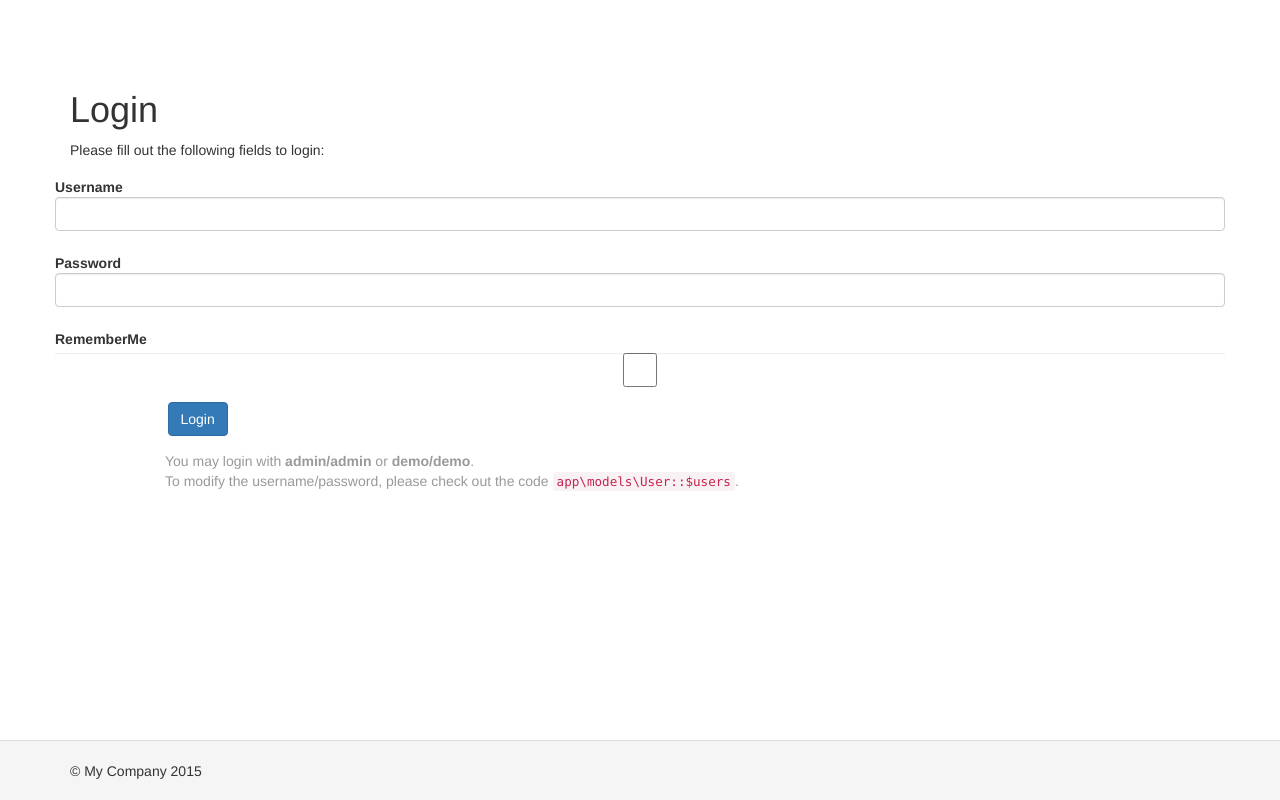
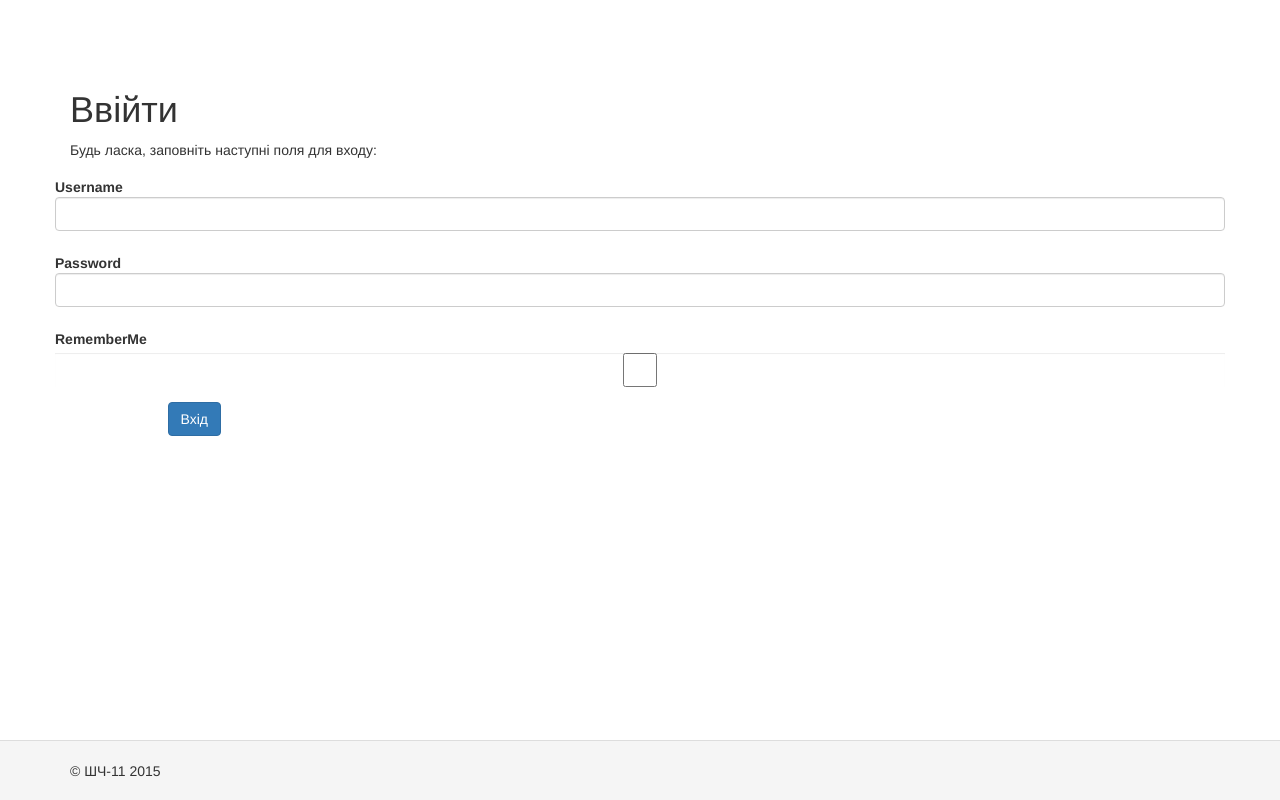
Before and after one commit to muravskiy/vetl, a Yii app: template views/site/login.php in a window 1280 px wide. Run offline with PHP 8.4 and a stand-in for Yii, Linux system fonts and the light colour scheme; the template is opened without the code that fills it, so the values that code supplies are empty; form fields are guessed from the names that the template uses; some libraries are stand-ins or nearby versions.

Commit message:
Немного закоментировал, и перевел на Украинский

```diff
--- a/views/layouts/main.php
+++ b/views/layouts/main.php
@@ -27,7 +27,7 @@ AppAsset::register($this);
 <div class="wrap">
     <?php
     NavBar::begin([
-        'brandLabel' => 'My Company',
+        'brandLabel' => 'Вимірювальна електротехнічна лабораторія',
         'brandUrl' => Yii::$app->homeUrl,
         'options' => [
             'class' => 'navbar-inverse navbar-fixed-top',
@@ -36,13 +36,13 @@ AppAsset::register($this);
     echo Nav::widget([
         'options' => ['class' => 'navbar-nav navbar-right'],
         'items' => [
-            ['label' => 'Home', 'url' => ['/site/index']],
-            ['label' => 'About', 'url' => ['/site/about']],
-            ['label' => 'Contact', 'url' => ['/site/contact']],
+            //['label' => 'Home', 'url' => ['/site/index']],
+            //['label' => 'About', 'url' => ['/site/about']],
+            //['label' => 'Contact', 'url' => ['/site/contact']],
             Yii::$app->user->isGuest ?
-                ['label' => 'Login', 'url' => ['/site/login']] :
+                ['label' => 'Вхід', 'url' => ['/site/login']] :
                 [
-                    'label' => 'Logout (' . Yii::$app->user->identity->username . ')',
+                    'label' => 'Вихід (' . Yii::$app->user->identity->username . ')',
                     'url' => ['/site/logout'],
                     'linkOptions' => ['data-method' => 'post']
                 ],
@@ -61,7 +61,7 @@ AppAsset::register($this);
 
 <footer class="footer">
     <div class="container">
-        <p class="pull-left">&copy; My Company <?= date('Y') ?></p>
+        <p class="pull-left">&copy; ШЧ-11 <?= date('Y') ?></p>
 
         <p class="pull-right"><?= Yii::powered() ?></p>
     </div>
--- a/views/site/index.php
+++ b/views/site/index.php
@@ -2,8 +2,9 @@
 
 /* @var $this yii\web\View */
 
-$this->title = 'My Yii Application';
+$this->title = 'VETL';
 ?>
+<!--
 <div class="site-index">
 
     <div class="jumbotron">
@@ -51,3 +52,4 @@ $this->title = 'My Yii Application';
 
     </div>
 </div>
+ -->
--- a/views/site/login.php
+++ b/views/site/login.php
@@ -7,13 +7,13 @@
 use yii\helpers\Html;
 use yii\bootstrap\ActiveForm;
 
-$this->title = 'Login';
+$this->title = 'Ввійти';
 $this->params['breadcrumbs'][] = $this->title;
 ?>
 <div class="site-login">
     <h1><?= Html::encode($this->title) ?></h1>
 
-    <p>Please fill out the following fields to login:</p>
+    <p>Будь ласка, заповніть наступні поля для входу:</p>
 
     <?php $form = ActiveForm::begin([
         'id' => 'login-form',
@@ -34,14 +34,14 @@ $this->params['breadcrumbs'][] = $this->title;
 
         <div class="form-group">
             <div class="col-lg-offset-1 col-lg-11">
-                <?= Html::submitButton('Login', ['class' => 'btn btn-primary', 'name' => 'login-button']) ?>
+                <?= Html::submitButton('Вхід', ['class' => 'btn btn-primary', 'name' => 'login-button']) ?>
             </div>
         </div>
 
     <?php ActiveForm::end(); ?>
 
-    <div class="col-lg-offset-1" style="color:#999;">
+   <!--   <div class="col-lg-offset-1" style="color:#999;">
         You may login with <strong>admin/admin</strong> or <strong>demo/demo</strong>.<br>
         To modify the username/password, please check out the code <code>app\models\User::$users</code>.
-    </div>
+    </div> -->
 </div>
```
